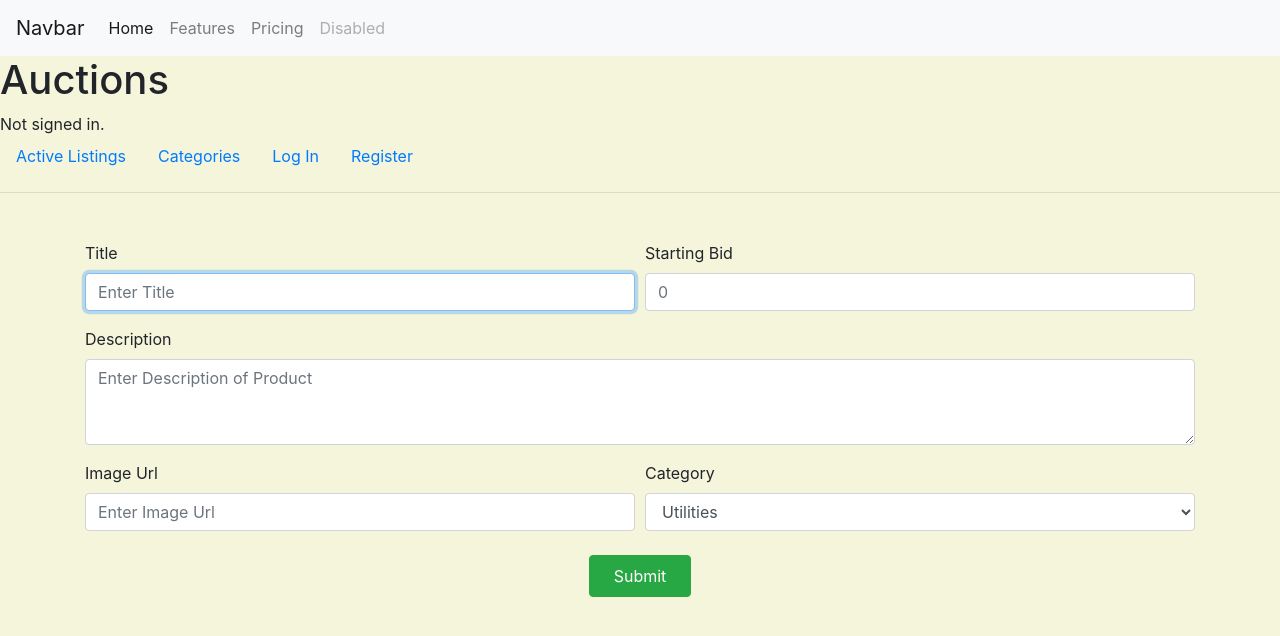
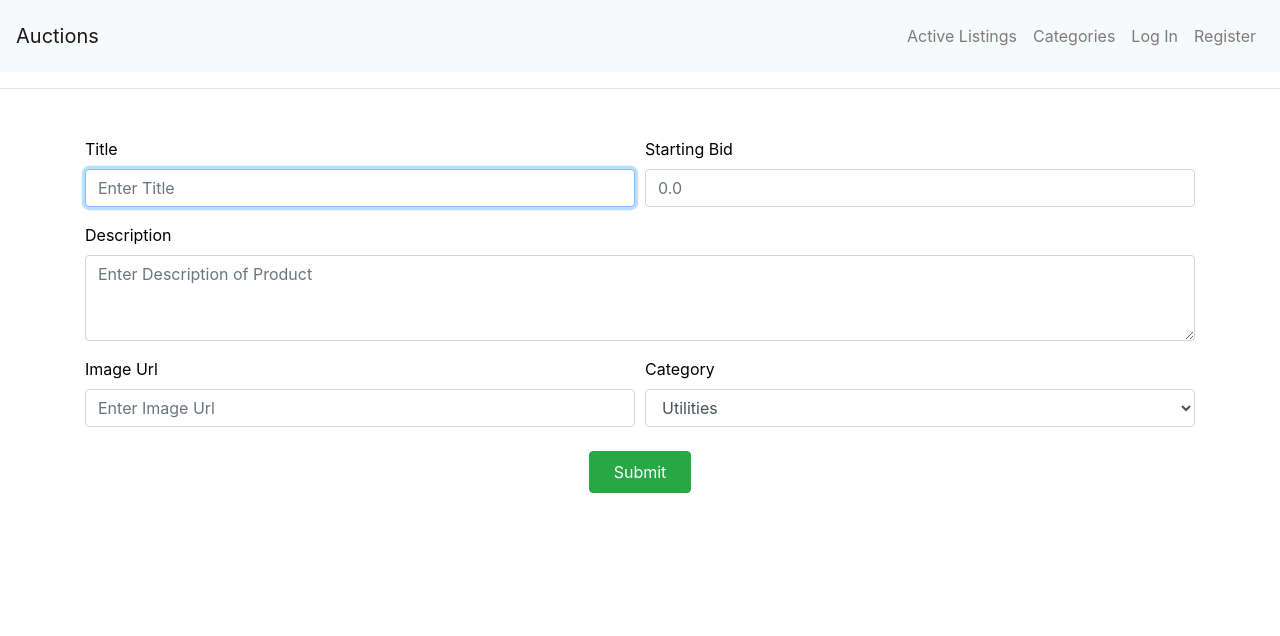
Before and after one commit to shaw8wit/auction, a Django app: page /createListing in a window 1280 px wide. Shown: the top 636 px of the page. Run offline with Django 3.2, Linux system fonts and the light colour scheme; data comes from the database, SQL or seed files in the repository; both versions use the stored data as it was after the commit; some libraries are stand-ins or nearby versions.

Commit message:
home page

```diff
--- a/auctions/static/auctions/styles.css
+++ b/auctions/static/auctions/styles.css
@@ -1,3 +1,8 @@
 body {
-    background-color: beige;
+    color: black;
 }
+img {
+    width: 200px;
+    height: 200px;
+    object-fit: scale-down;
+}
--- a/auctions/templates/auctions/createListing.html
+++ b/auctions/templates/auctions/createListing.html
@@ -16,7 +16,7 @@ Create Listing
             </div>
             <div class="col">
                 <label for="startBid">Starting Bid</label>
-                <input type="number" name="startBid" class="form-control" placeholder="0">
+                <input type="number" name="startBid" class="form-control" placeholder="0.0" step=".01">
             </div>
         </div>
 
--- a/auctions/templates/auctions/layout.html
+++ b/auctions/templates/auctions/layout.html
@@ -5,51 +5,32 @@
 
 <head>
     <title>{% block title %}Auctions{% endblock %}</title>
-    <link rel="stylesheet" href="https://stackpath.bootstrapcdn.com/bootstrap/4.4.1/css/bootstrap.min.css"
-        integrity="sha384-Vkoo8x4CGsO3+Hhxv8T/Q5PaXtkKtu6ug5TOeNV6gBiFeWPGFN9MuhOf23Q9Ifjh" crossorigin="anonymous">
+    <link rel="stylesheet" href="https://stackpath.bootstrapcdn.com/bootstrap/4.1.1/css/bootstrap.min.css"
+        integrity="sha384-WskhaSGFgHYWDcbwN70/dfYBj47jz9qbsMId/iRN3ewGhXQFZCSftd1LZCfmhktB" crossorigin="anonymous">
     <script src="https://ajax.googleapis.com/ajax/libs/jquery/3.5.1/jquery.min.js"></script>
-    <script src="https://maxcdn.bootstrapcdn.com/bootstrap/4.4.1/js/bootstrap.min.js"></script>
+    <script src="https://maxcdn.bootstrapcdn.com/bootstrap/4.1.1/js/bootstrap.min.js"></script>
     <link href="{% static 'auctions/styles.css' %}" rel="stylesheet">
 </head>
 
 <body>
-    <nav class="navbar navbar-expand-lg navbar-light bg-light">
-        <a class="navbar-brand" href="#">Navbar</a>
+    <nav class="navbar sticky-top navbar-expand-lg navbar-light bg-light p-3">
+        <a class="navbar-brand" href="#">Auctions</a>
         <button class="navbar-toggler" type="button" data-toggle="collapse" data-target="#navbarNav"
             aria-controls="navbarNav" aria-expanded="false" aria-label="Toggle navigation">
             <span class="navbar-toggler-icon"></span>
         </button>
-        <div class="collapse navbar-collapse" id="navbarNav">
+        <div class="collapse navbar-collapse justify-content-between" id="navbarNav">
+            <a class="navbar-brand" href="#"></a>
             <ul class="navbar-nav">
-                <li class="nav-item active">
-                    <a class="nav-link" href="#">Home <span class="sr-only">(current)</span></a>
+                <li class="nav-item">
+                    <a class="nav-link" href="{% url 'index' %}">
+                        Active Listings
+                    </a>
                 </li>
                 <li class="nav-item">
-                    <a class="nav-link" href="#">Features</a>
-                </li>
-                <li class="nav-item">
-                    <a class="nav-link" href="#">Pricing</a>
-                </li>
-                <li class="nav-item">
-                    <a class="nav-link disabled" href="#" tabindex="-1" aria-disabled="true">Disabled</a>
-                </li>
-            </ul>
-        </div>
-    </nav>
-    <h1>Auctions</h1>
-    <div>
-        {% if user.is_authenticated %}
-        Signed in as <strong>{{ user.username }}</strong>.
-        {% else %}
-        Not signed in.
-        {% endif %}
-    </div>
-    <ul class="nav">
-        <li class="nav-item">
-            <a class="nav-link" href="{% url 'index' %}">Active Listings</a>
-        </li>
-        <li class="nav-item">
-            <a class="nav-link" href="{% url 'logout' %}">Categories</a>
+                    <a class="nav-link" href="{% url 'logout' %}">
+                        Categories
+                    </a>
                 </li>
                 {% if user.is_authenticated %}
                 <li class="nav-item">
@@ -57,6 +38,15 @@
                 </li>
                 <li class="nav-item">
                     <a class="nav-link" href="{% url 'createListing' %}">Create Listing</a>
+                </li>
+                <li class="nav-item">
+                    <a class="nav-link" href="#">
+                        {% if user.is_authenticated %}
+                        Signed in as <strong>{{ user.username }}</strong>.
+                        {% else %}
+                        Not signed in.
+                        {% endif %}
+                    </a>
                 </li>
                 <li class="nav-item">
                     <a class="nav-link" href="{% url 'logout' %}">Log Out</a>
@@ -70,6 +60,8 @@
                 </li>
                 {% endif %}
             </ul>
+        </div>
+    </nav>
     <hr>
     {% block body %}
     {% endblock %}
--- a/auctions/views.py
+++ b/auctions/views.py
@@ -10,7 +10,10 @@ import datetime as dt
 
 
 def index(request):
-    return render(request, "auctions/index.html")
+    obj = AuctionListing.objects.all()
+    return render(request, "auctions/index.html", {
+        "objects": obj
+    })
 
 
 def login_view(request):
@@ -77,7 +80,7 @@ def createListing(request):
         listing = AuctionListing.objects.create(
             name=title, category=category, date=date, startBid=startBid, description=description, user=user, imageUrl=imageUrl)
         listing.save()
-        print("saved!")
+        return HttpResponseRedirect(reverse("index"))
     categories = Category.objects.all()
     return render(request, "auctions/createListing.html", {
         'categories': categories
```
Also changed, not shown: auctions/templates/auctions/index.html (+23 -1 lines), db.sqlite3. Lines whose indentation alone changed are shown as unchanged.
